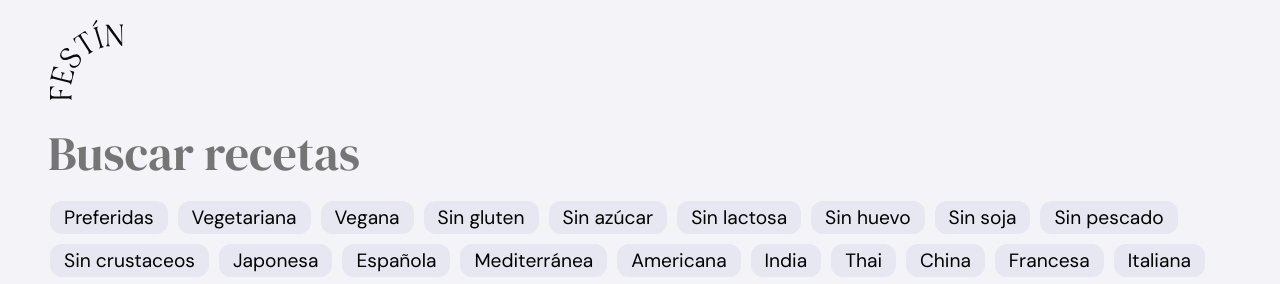
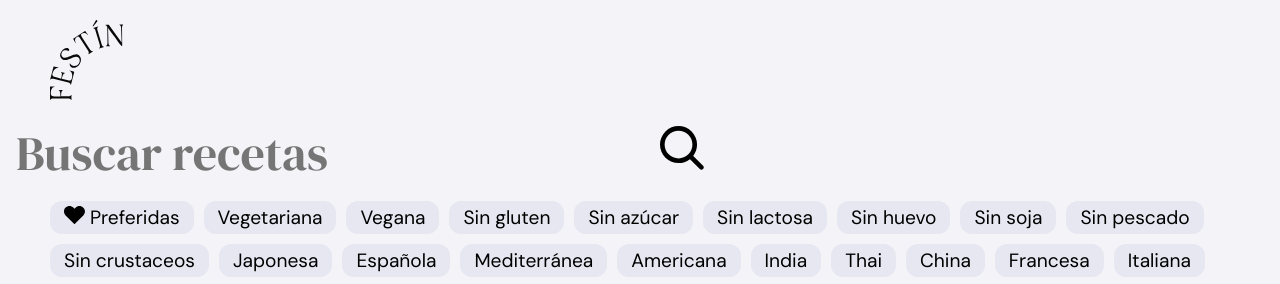
Before and after one commit to PIWEEK/festin, a React (Create React App) app: page / in a window 1280 px wide. Shown: the top 284 px of the page. Built offline with nearby package versions, Linux system fonts and the light colour scheme; data requests are answered from the project's data file.

Commit message:
Add icons

```diff
--- a/src/initial-page/InitialPage.jsx
+++ b/src/initial-page/InitialPage.jsx
@@ -2,6 +2,8 @@ import React, { useCallback } from "react";
 
 import { ReactComponent as FestinLogo }from '../assets/festinLogoBlack.svg';
 import './initialPage.css';
+import { ReactComponent as CorazonIcon }from '../assets/heart-5.svg';
+import { ReactComponent as SearchIcon }from '../assets/search-1.svg';
 
 function InitialPage({sections, tags, manageInput, setToggleFav, setSelectedSection, setSelectedTags, selectedTags, toggleFav}) {
     const manageCheck = useCallback(
@@ -28,13 +30,16 @@ function InitialPage({sections, tags, manageInput, setToggleFav, setSelectedSect
                 <FestinLogo />
             </span>
             <div>
-                <input className="searchBar" type="input" placeholder="Buscar recetas" onChange={manageInput} />
+                <input className="searchBar" type="input" placeholder="Buscar recetas"onChange={manageInput} />
+                <span className="iconContainer">
+                    <SearchIcon />
+                </span>
             </div>
             <ul className="tagSelection">
                 <li className="tagWrapper">
                     <label htmlFor="fav">
                         <input className="inputCheck" type="checkbox" onClick={()=> manageFavorite()} name="favOption" id="fav"/>
-                        <span className="labelAsButton" >Preferidas</span>
+                        <span className="labelAsButton"><span className="iconWrapper"><CorazonIcon /> </span> Preferidas</span>
                     </label>
                 </li>
                 {tags.map(tag => <li className="tagWrapper" key={`tag-${tag}`}>
--- a/src/initial-page/initialPage.css
+++ b/src/initial-page/initialPage.css
@@ -18,13 +18,18 @@
   gap: 10px;
 }
 
+.iconContainer{
+  display: inline;
+  padding-left: 50px;
+}
+
 .searchBar {
+  display: inline;
   font-size: 3rem;
-  width: 100%;
   height: 3rem;
   border: none;
   outline: none;
-  padding: 3rem;
+  padding: 3rem 1rem;
   background:#f3f3f8;
   font-family: 'DM Serif Display', serif;
 }
@@ -92,3 +97,8 @@ span.labelAsMenu{
   font-weight: bold;
   color: var(--all-recipes-color-font);
   }
+
+
+  .iconWrapper{
+    padding-right: 5px;
+  }
```
Also changed, not shown: src/assets/heart-5.svg (added), src/assets/search-1.svg (added).
